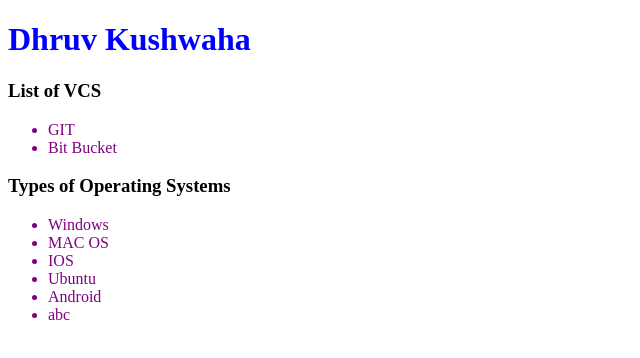
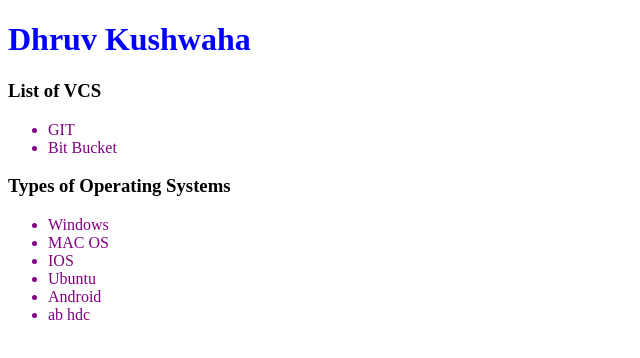
Before and after one commit to dhruv-kushwaha/MyRepository, a plain HTML site: page index.html in a window 1280 px wide. Shown: the full height of the page, 0-640 px from the left. Drawn offline with Linux system fonts and the light colour scheme.

Commit message:
Update index.html

```diff
--- a/index.html
+++ b/index.html
@@ -21,7 +21,7 @@
         <li>IOS</li>
         <li>Ubuntu</li>
         <li>Android</li>
-        <li>abc</li>
+        <li>ab hdc</li>
     </ul>
 
 </body>
```
